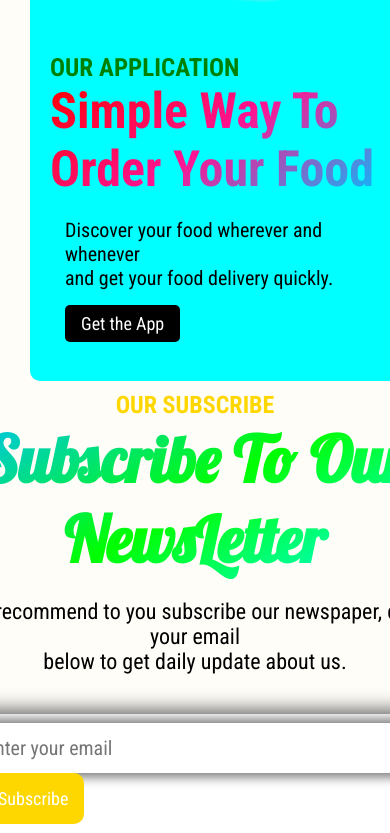
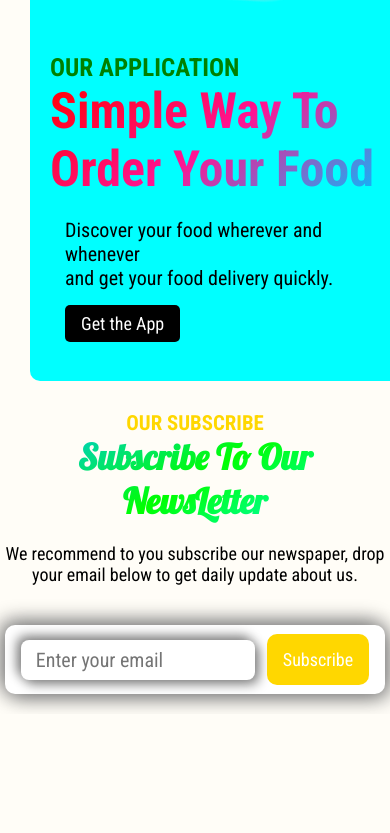
Before and after one commit to nikhilkale2/Foodwebsite, a plain HTML site: page index.html in a window 390 px wide. Shown: the part 7289-8122 px from the top of the page. After the commit the page ends 8003 px from the top, so only its background shows below. Drawn offline with Linux system fonts and the light colour scheme; a web font is replaced by a local one.

Commit message:
Add form section in the UI

```diff
--- a/index.html
+++ b/index.html
@@ -249,8 +249,8 @@
           <h3>OUR SUBSCRIBE</h3>
           <h1>Subscribe To Our NewsLetter</h1>
           <p>
-            We recommend to you subscribe our newspaper, drop your email <br />
-            below to get daily update about us.
+            We recommend to you subscribe our newspaper, drop <br />
+            your email below to get daily update about us.
           </p>
 
           <div class="input-section">
--- a/media.css
+++ b/media.css
@@ -177,4 +177,35 @@
   }
 
   /* SUBSCRIBE SECTION  */
+
+  .subscribe-section {
+    padding: 20px;
+  }
+
+  .subscribe-content h3 {
+    font-size: 1.3rem;
+  }
+
+  .subscribe-content h1 {
+    font-size: 2.2rem;
+  }
+
+  .subscribe-content p {
+    font-size: 18px;
+    text-align: center;
+  }
+
+  .input-section {
+    width: 380px;
+    display: flex;
+    justify-content: center;
+    align-items: center;
+  }
+
+  .input-section input {
+    width: 250px;
+    height: 40px;
+    padding: 0 15px;
+    font-size: 20px;
+  }
 }
--- a/style.css
+++ b/style.css
@@ -460,3 +460,5 @@ i {
   color: white;
   margin-left: 12px;
 }
+
+/* FOOTER SECTION */
```
